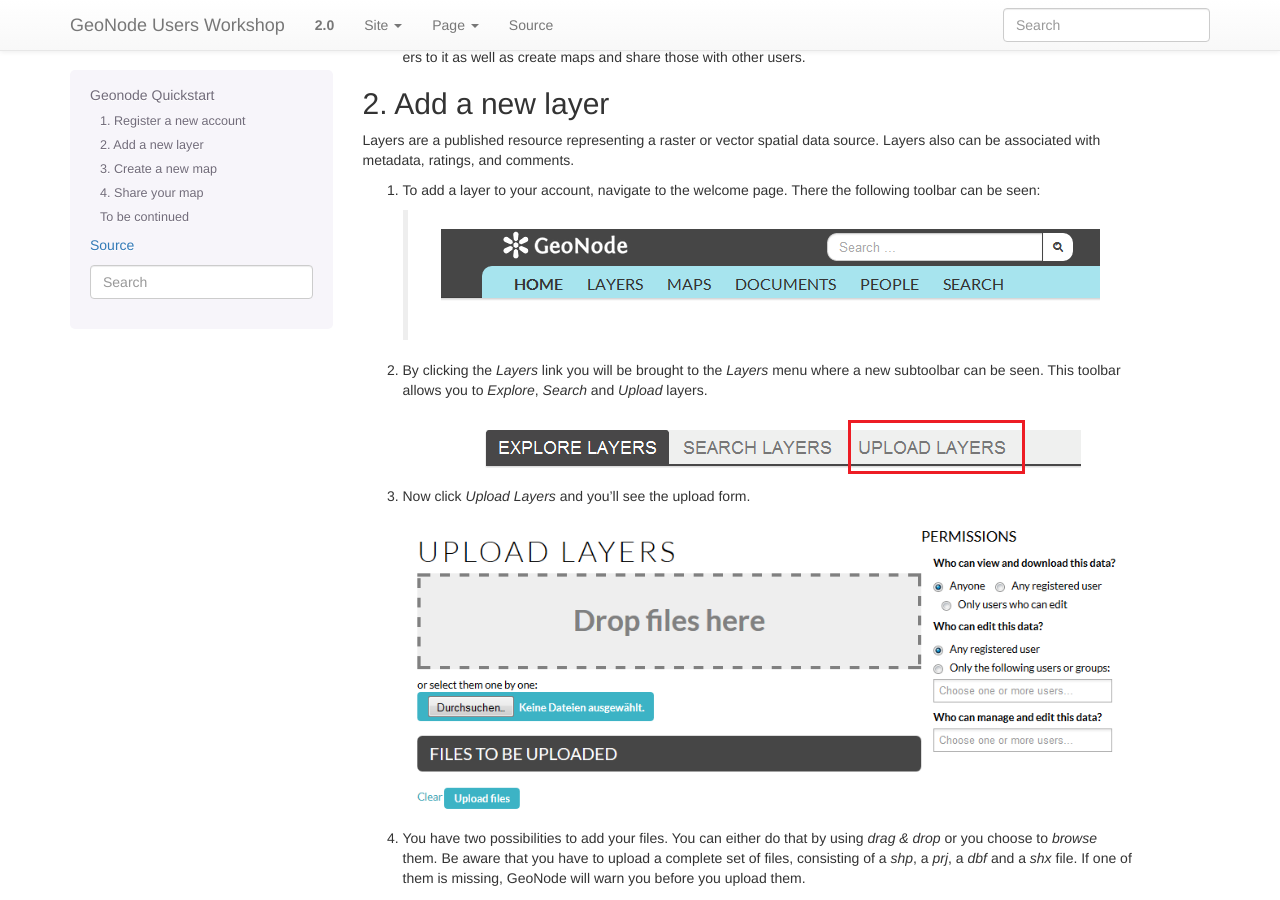
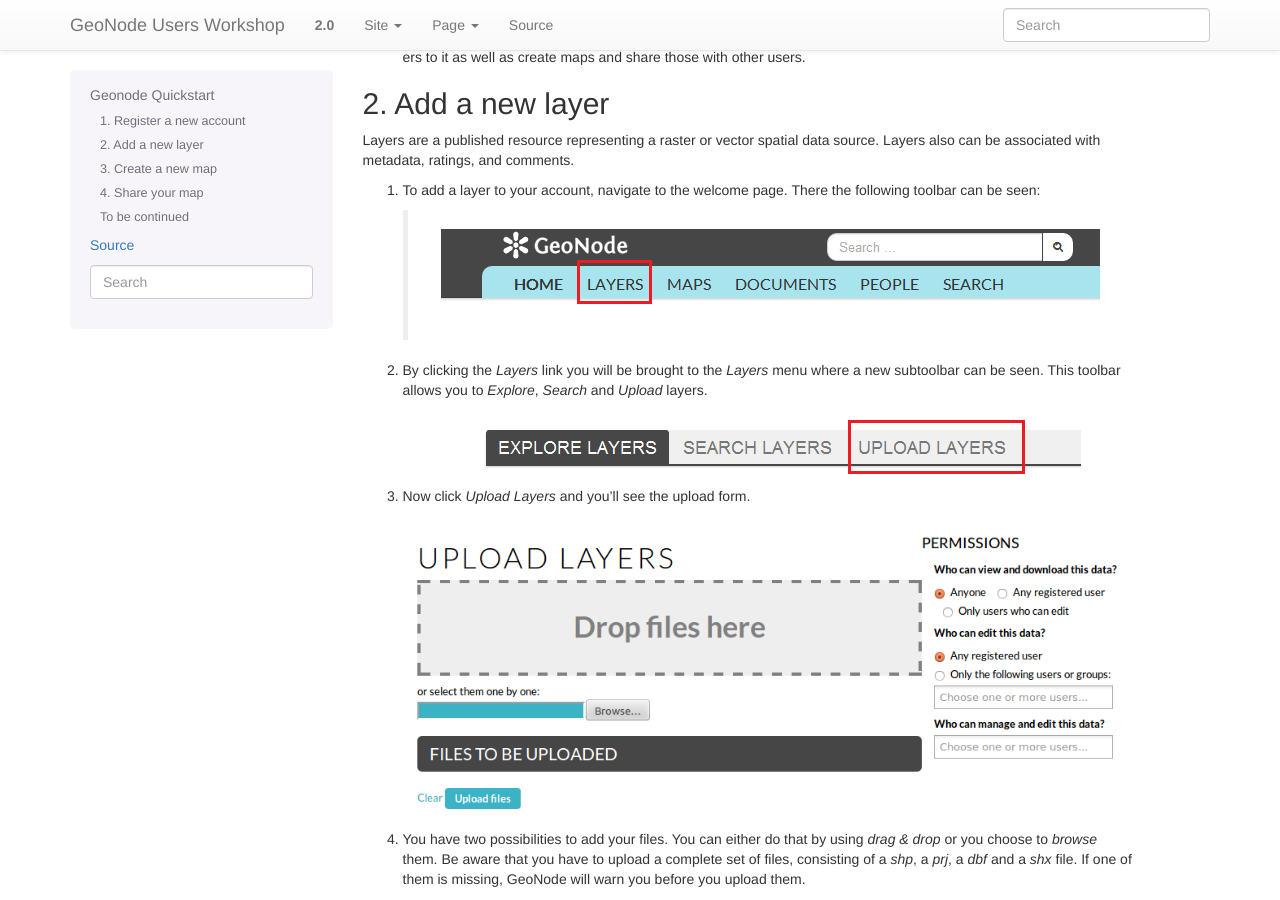
Before and after one commit to lucacasagrande/geonode-workshops, a Sphinx documentation site: the page built from user/doc/quickstart/quickstart.rst, in a window 1280 px wide and 900 px high, scrolled down 2143 px. Built offline with Sphinx 7.4.7, drawn with Linux system fonts in a browser that asks for light colours.

Commit message:
Update quickstart.rst

```diff
--- a/user/doc/quickstart/quickstart.rst
+++ b/user/doc/quickstart/quickstart.rst
@@ -48,7 +48,7 @@
 
 #. To add a layer to your account, navigate to the welcome page. There the following toolbar can be seen:
 
-    .. figure:: ../layers/img/toolbar.png
+    .. figure:: img/toolbar_quickstart.png
 
 #. By clicking the *Layers* link you will be brought to the *Layers* menu where a new subtoolbar can be seen. This toolbar allows you to *Explore*, *Search* and *Upload* layers.
 
@@ -56,18 +56,15 @@
 
 #. Now click *Upload Layers* and you'll see the upload form.
 
-   .. figure:: img/uploadform_new.PNG
+   .. figure:: img/uploadform_new_quickstart.PNG
 
 #. You have two possibilities to add your files. You can either do that by using *drag & drop* or you choose to *browse* them.
    Be aware that you have to upload a complete set of files, consisting of a *shp*, a *prj*, a *dbf* and a *shx* file. If one of them is missing,
    GeoNode will warn you before you upload them.
 
-   .. figure::
-   .. todo:: figure of set of files!
-
 #. You shold now be able to see all the files you want to upload.
 
-    .. figure:: TODO!
+   .. figure:: img/files_to_be_uploaded.PNG
 
 #. GeoNode has the ability to restrict who can view, edit, and manage layers. On the right side of the page you can see the *Permission* section, where you can limit the access on your layer.
    Under *Who can view and download this data*, select *Any registered user*. This will ensure that anonymous view access is disabled.
```
